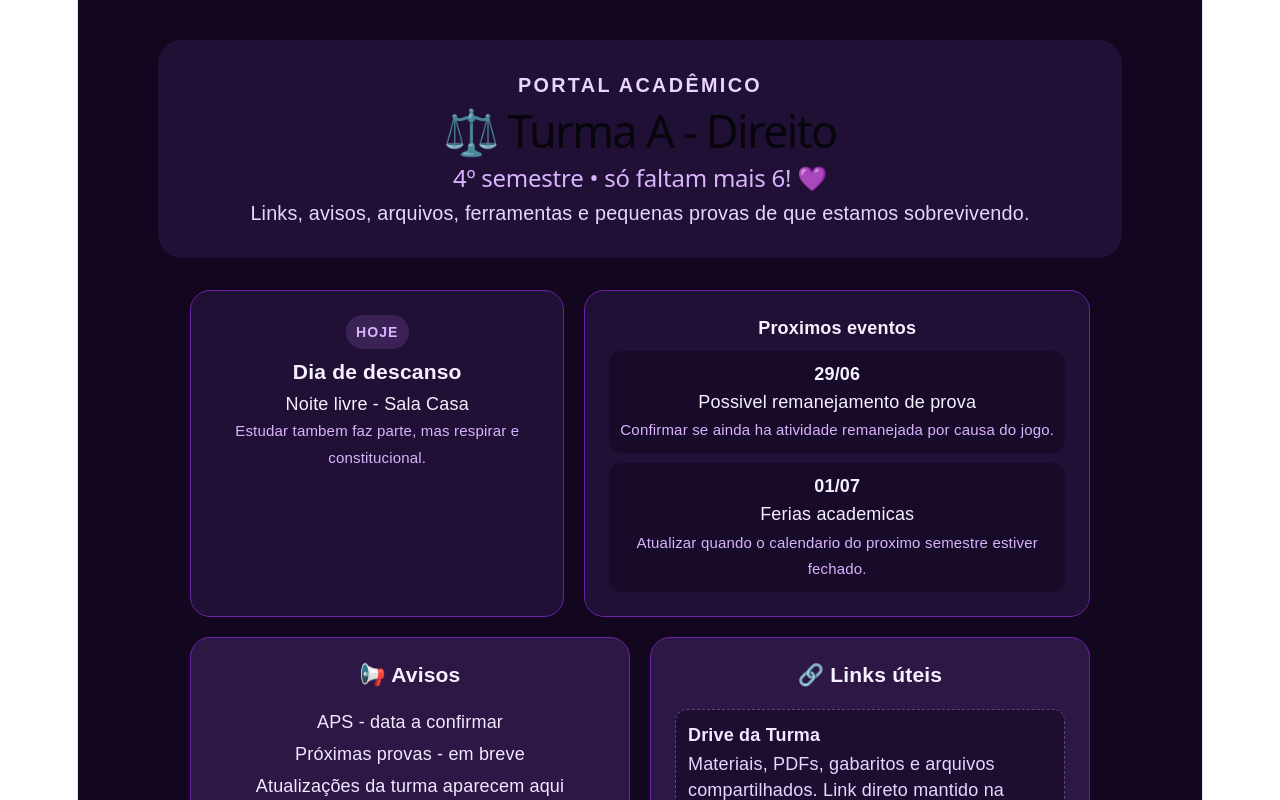
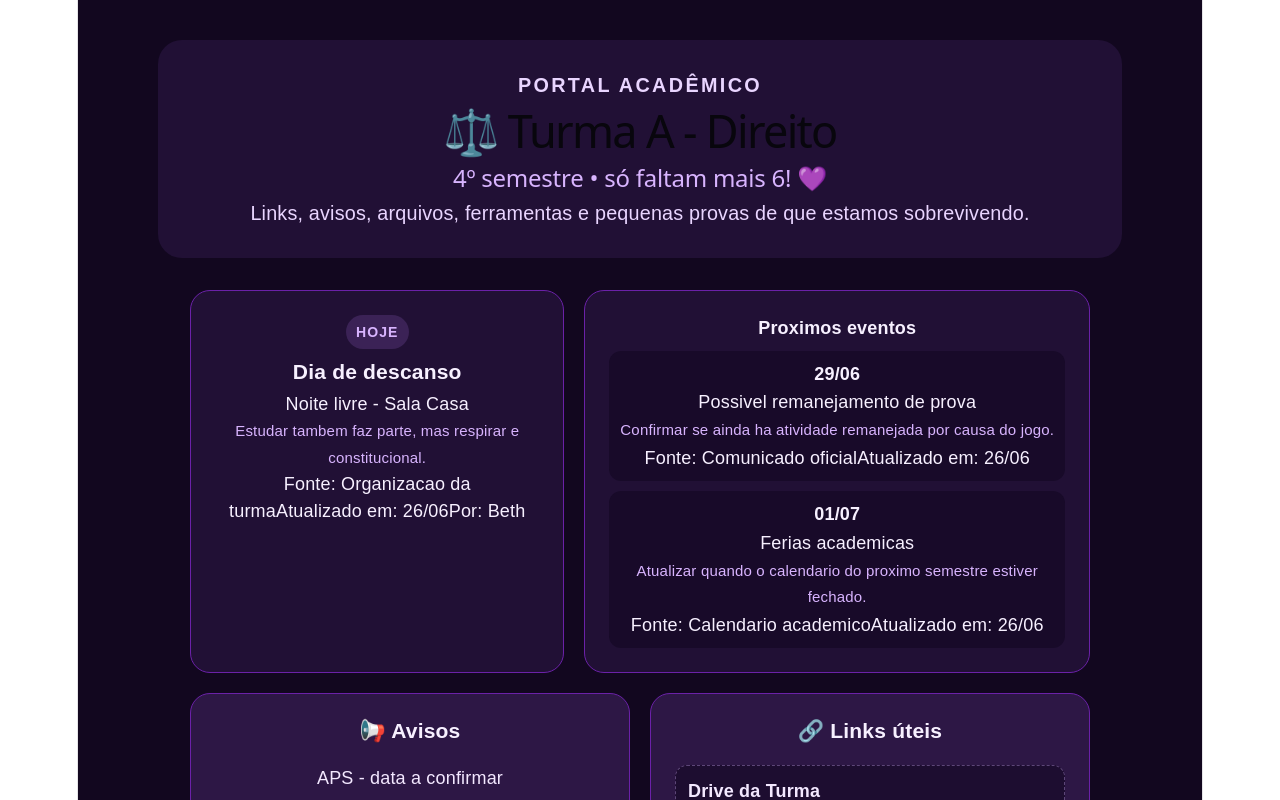
Before and after one commit to DraBeth/turma-a, a React (Vite) app: page / in a window 1280 px wide. Shown: the top 800 px of the page. Built offline with nearby package versions, Linux system fonts and the light colour scheme.

Commit message:
Use agenda exceptions and source badges

```diff
--- a/src/components/AgendaHoje.jsx
+++ b/src/components/AgendaHoje.jsx
@@ -1,4 +1,4 @@
-import { agendaSemanal, eventos } from '../data/agenda'
+import { agendaSemanal, eventos, excecoesAgenda } from '../data/agenda'
 
 const formatarData = (dataIso) => {
   const [ano, mes, dia] = dataIso.split('-').map(Number)
@@ -8,10 +8,32 @@ const formatarData = (dataIso) => {
   })
 }
 
+const dataLocalIso = (data) => {
+  const ano = data.getFullYear()
+  const mes = String(data.getMonth() + 1).padStart(2, '0')
+  const dia = String(data.getDate()).padStart(2, '0')
+  return `${ano}-${mes}-${dia}`
+}
+
+function FonteInfo({ item }) {
+  if (!item?.fonte && !item?.atualizadoEm) return null
+
+  return (
+    <div className="source-row">
+      {item.fonte && <span>Fonte: {item.fonte}</span>}
+      {item.atualizadoEm && <span>Atualizado em: {formatarData(item.atualizadoEm)}</span>}
+      {item.atualizadoPor && <span>Por: {item.atualizadoPor}</span>}
+    </div>
+  )
+}
+
 function AgendaHoje() {
   const hoje = new Date()
+  const hojeIso = dataLocalIso(hoje)
   const diaSemana = hoje.getDay()
-  const itemDeHoje = agendaSemanal.find((item) => item.dia === diaSemana)
+  const excecaoDeHoje = excecoesAgenda.find((item) => item.data === hojeIso)
+  const itemDaSemana = agendaSemanal.find((item) => item.dia === diaSemana)
+  const itemDeHoje = excecaoDeHoje ?? itemDaSemana
   const proximosEventos = eventos
     .filter((evento) => new Date(`${evento.data}T23:59:59`) >= hoje)
     .slice(0, 3)
@@ -19,7 +41,7 @@ function AgendaHoje() {
   return (
     <div className="agenda">
       <section className="today-panel">
-        <span className="tag">Hoje</span>
+        <span className="tag">{excecaoDeHoje ? 'Hoje - excecao' : 'Hoje'}</span>
         <h3>{itemDeHoje?.disciplina ?? 'Sem aula cadastrada'}</h3>
         <p>
           {itemDeHoje
@@ -27,6 +49,7 @@ function AgendaHoje() {
             : 'Dia livre ou agenda ainda nao alimentada.'}
         </p>
         {itemDeHoje?.observacao && <small>{itemDeHoje.observacao}</small>}
+        <FonteInfo item={itemDeHoje} />
       </section>
 
       <section className="next-events">
@@ -38,6 +61,7 @@ function AgendaHoje() {
                 <strong>{formatarData(evento.data)}</strong>
                 <span>{evento.titulo}</span>
                 <small>{evento.detalhe}</small>
+                <FonteInfo item={evento} />
               </li>
             ))
           ) : (
```
